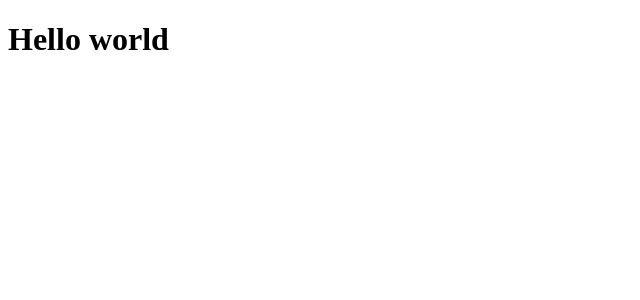
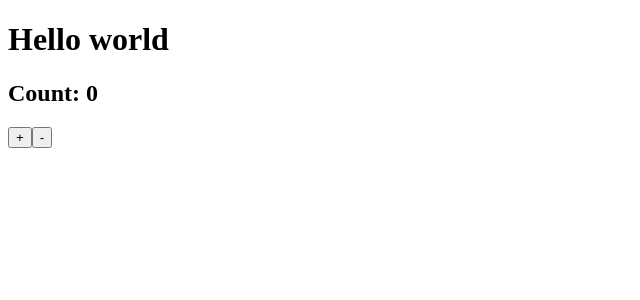
Before and after one commit to jmshanahan/egghead-react-boilplate, a React app: page / in a window 1280 px wide. Shown: the top 300 px of the page, without its empty margins (0-640 px from the left). Built offline with nearby package versions, Linux system fonts and the light colour scheme.

Commit message:
Added proposed plugin to babel to support proposed javascript implementations

```diff
--- a/package.json
+++ b/package.json
@@ -22,6 +22,7 @@
   "devDependencies": {
     "@babel/cli": "^7.6.2",
     "@babel/core": "^7.6.2",
+    "@babel/plugin-proposal-class-properties": "^7.5.5",
     "@babel/preset-env": "^7.6.2",
     "@babel/preset-react": "^7.0.0",
     "babel-loader": "^8.0.6",
--- a/src/App.js
+++ b/src/App.js
@@ -1,8 +1,20 @@
 import React , {Component} from 'react';
 
 class App extends Component{
+    state = {
+        count: 0
+    }
+
     render(){
-        return (<h1>Hello world</h1>)
+
+        return (
+        <div>
+        <h1>Hello world </h1>
+            <h2>Count: {this.state.count}</h2>
+            <button onClick={() => this.setState(state => ({count: state.count + 1}))}>+</button>
+            <button onClick={() => this.setState(state => ({count: state.count - 1}))}>-</button>
+        </div>
+        )
     }
 }
 export default App;
--- a/webpack.config.base.js
+++ b/webpack.config.base.js
@@ -13,7 +13,8 @@
                 loader: 'babel-loader',
                 exclude: /node_modules/,
                 options:{
-                    presets:['@babel/preset-env', '@babel/preset-react']
+                    presets:['@babel/preset-env', '@babel/preset-react'],
+                    plugins:['@babel/plugin-proposal-class-properties']
                 }
             }
         ]
```
Also changed, not shown: 1 other file (tests, documents, lock files or other folders).
